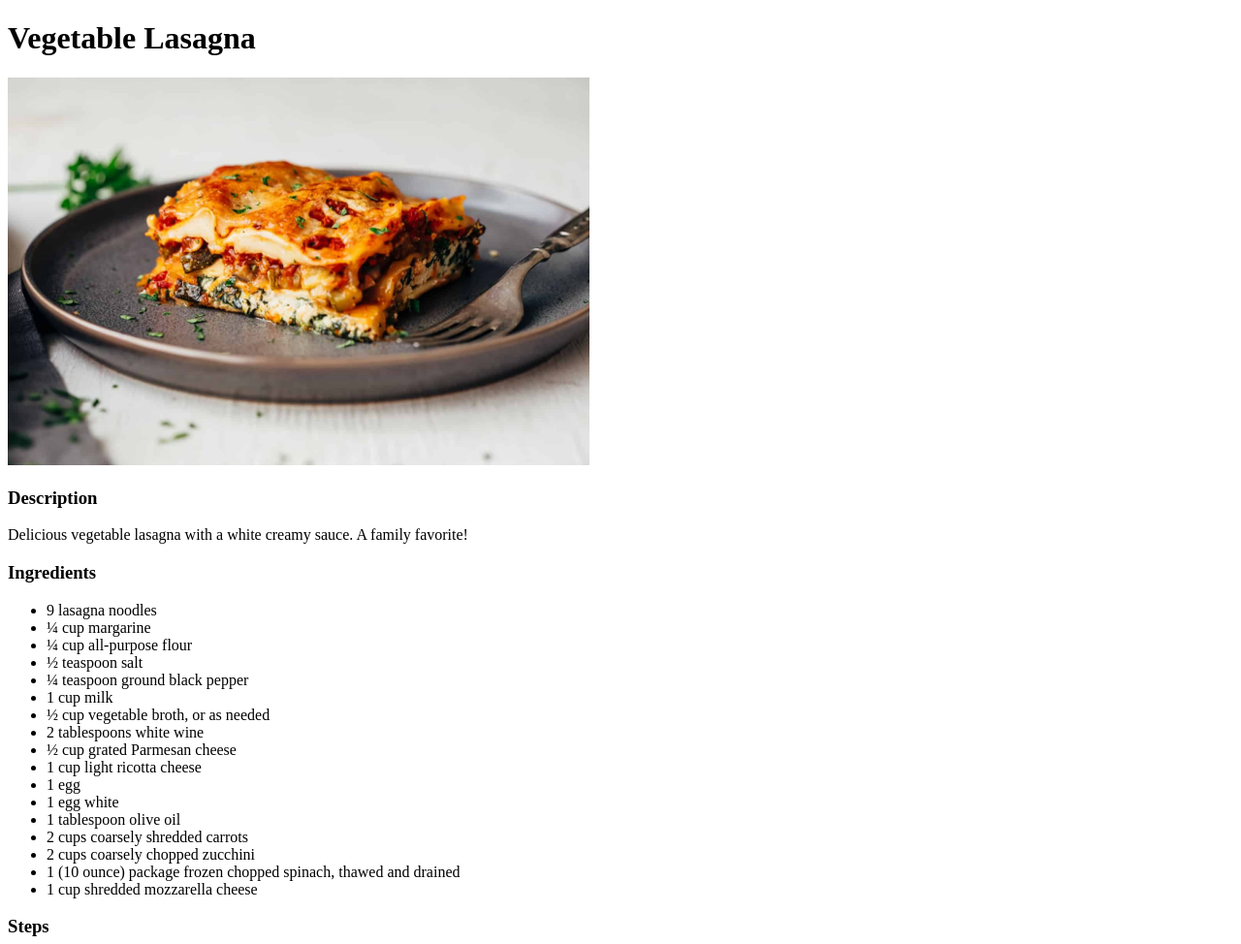
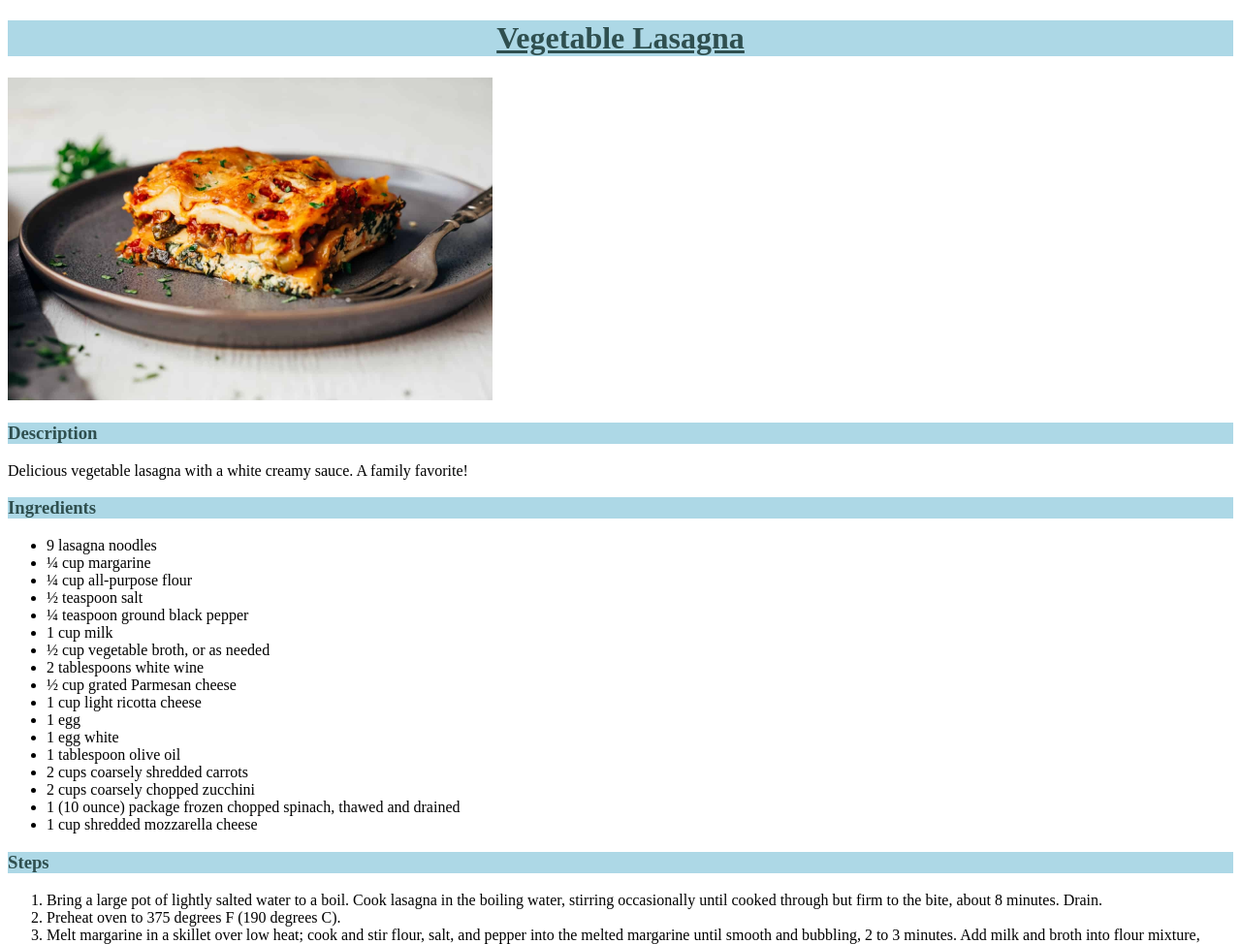
Before and after one commit to th3grimreaper/odin-recipes, a plain HTML site: page recipes/lasagna.html in a window 1280 px wide. Shown: the top 974 px of the page at 97% size. Drawn offline with Linux system fonts and the light colour scheme.

Commit message:
add styles

```diff
--- a/recipes/lasagna.html
+++ b/recipes/lasagna.html
@@ -5,10 +5,11 @@
     <meta http-equiv="X-UA-Compatible" content="IE=edge">
     <meta name="viewport" content="width=device-width, initial-scale=1.0">
     <title>Document</title>
+    <link rel="stylesheet" href="../styles/style1.css">
 </head>
 <body>
     <a id="top"></a>
-    <h1>Vegetable Lasagna</h1>
+    <h1 class="dishtitle"><u>Vegetable Lasagna</u></h1>
     <img src="../images/Easy-Vegetarian-Lasagna-5.jpg" alt="Picture of Vegetable Lasagna." width="600px" height="400px">
     <h3>Description</h3>
     <p>Delicious vegetable lasagna with a white creamy sauce. A family favorite!</p>
--- /dev/null
+++ b/styles/style1.css
@@ -0,0 +1,15 @@
+.dishtitle {
+    color: darkslategray ;
+    background-color: lightblue;
+    text-align: center;
+}
+
+img {
+    height: auto;
+    width: 500px;
+}
+
+h3 {
+    color: darkslategray;
+    background-color: lightblue;
+}
```
Also changed, not shown: index.html (+3 -2 lines), styles/style.css (added, +9 -0 lines).
